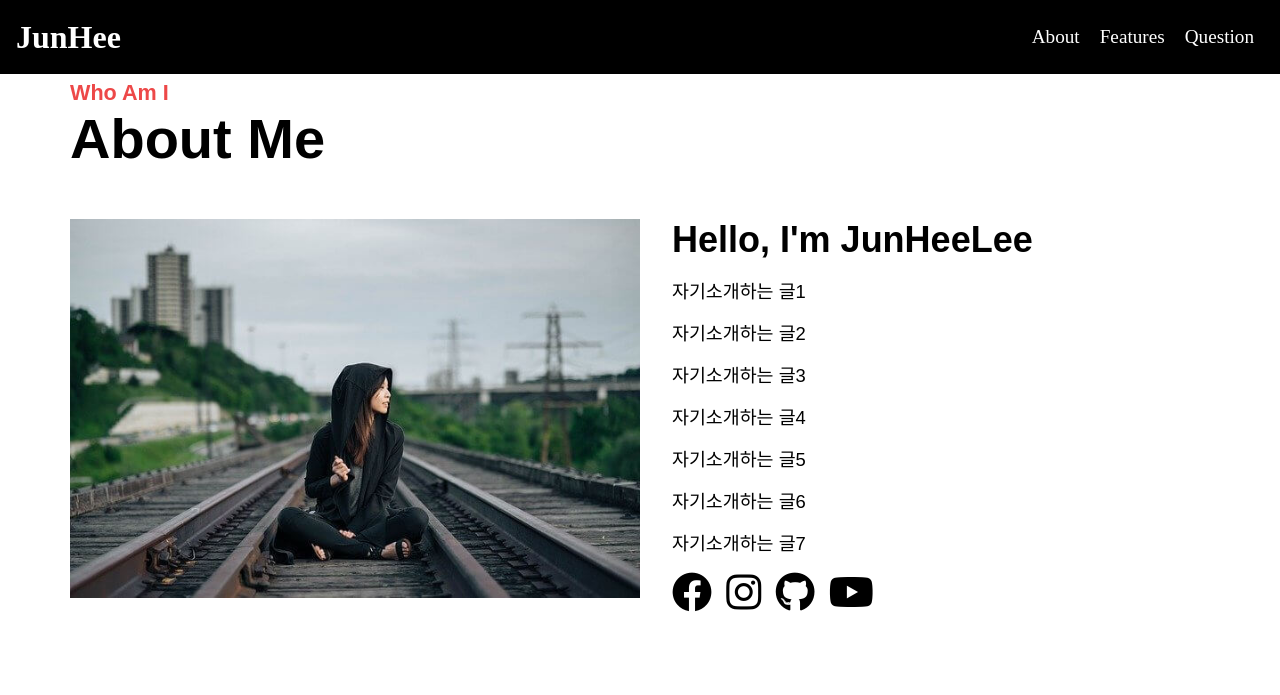
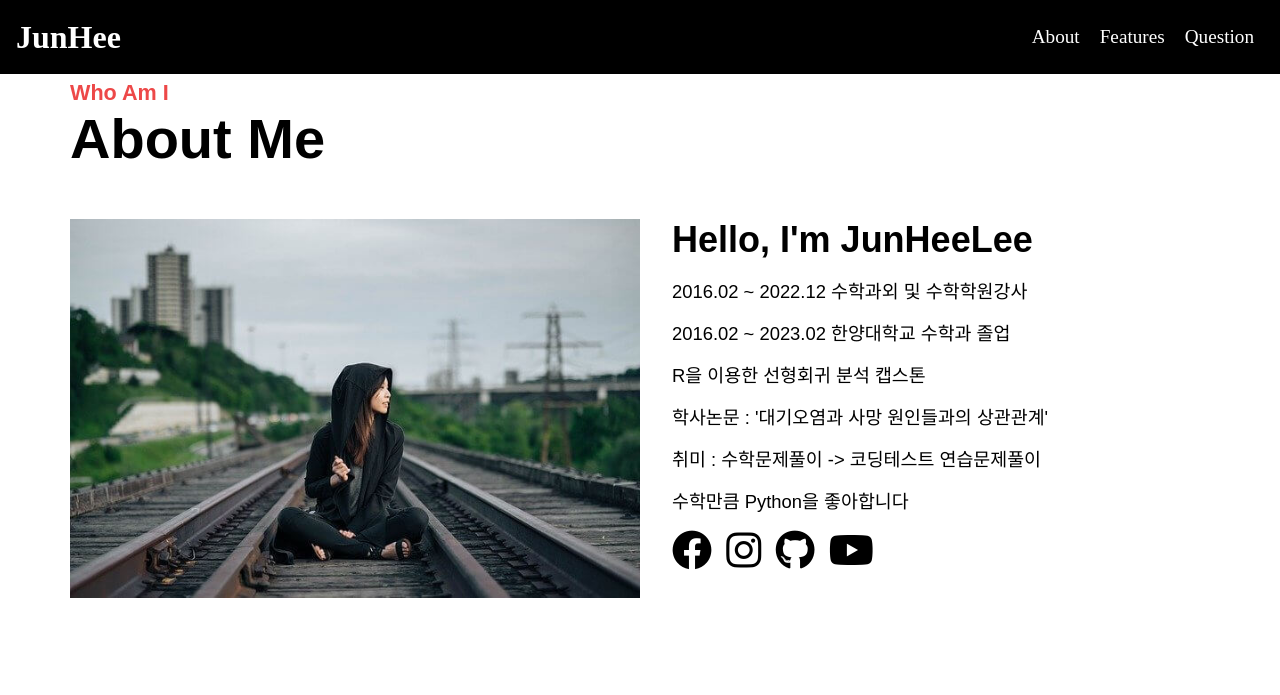
Before and after one commit to JunHeeMerong/DjangoPortfolio, a Django app: page /about/ in a window 1280 px wide. Shown: the top 695 px of the page. Run offline with Django 3.2, Linux system fonts and the light colour scheme; some libraries are stand-ins or nearby versions.

Commit message:
기본정보 커밋

```diff
--- a/Jun/views.py
+++ b/Jun/views.py
@@ -7,8 +7,7 @@ from .programmers import score
 
 # Create your views here.
 def home(request):
-    context = {'score' : score()}
-    return render(request, 'home/project.html', context)
+    return render(request, 'home/project.html')
 
 def mainpage(request):
     return render(request, 'home/mainpage.html')
@@ -17,7 +16,8 @@ def about(request):
     return render(request, 'home/about.html')
 
 def features(request):
-    return render(request, 'home/features.html')
+    context = {'score' : score()}
+    return render(request, 'home/features.html',context)
 
 def index(request):
     question_list = Question.objects.order_by('-create_date')
--- a/static/homescript.js
+++ b/static/homescript.js
@@ -2,7 +2,7 @@
     // span 요소 노드 가져오기
     const spanEl = document.querySelector("main h2 span");
     // 화면에 표시할 문장 배열
-    const txtArr = ['여기다가','이것저것','자랑할거 써봐요'];
+    const txtArr = ['수학전공','백엔드개발자','PYTHON','DJANGO'];
     // 배열의 인덱스 초깃값
     let index = 0;
     // 화면에 표시할 문장 배열에서 요소를 하나 가져온 뒤, 배열로 만들기
--- a/templates/home/about.html
+++ b/templates/home/about.html
@@ -12,13 +12,12 @@
         </div>
         <div class="right">
             <h3>Hello, <strong>I'm JunHeeLee</strong></h3>
-            <p>자기소개하는 글1</p>
-            <p>자기소개하는 글2</p>
-            <p>자기소개하는 글3</p>
-            <p>자기소개하는 글4</p>
-            <p>자기소개하는 글5</p>
-            <p>자기소개하는 글6</p>
-            <p>자기소개하는 글7</p>
+            <p>2016.02 ~ 2022.12 수학과외 및 수학학원강사</p>
+            <p>2016.02 ~ 2023.02 한양대학교 수학과 졸업</p>
+            <p>R을 이용한 선형회귀 분석 캡스톤</p>
+            <p>학사논문 : '대기오염과 사망 원인들과의 상관관계'</p>
+            <p>취미 : 수학문제풀이 -> 코딩테스트 연습문제풀이</p>
+            <p>수학만큼 Python을 좋아합니다</p>
             <div class="social">
                 <a href="#">
                     <i class="fa-brands fa-facebook"></i>
--- a/templates/home/mainpage.html
+++ b/templates/home/mainpage.html
@@ -4,8 +4,9 @@
     <div class="container">
         <h4>Welcome</h4>
         <h2>I'm A <span></span></h2>
-        <p>대충 자기소개하는 글</p>
-        <p>대충 자기소개하는 글 2</p>
+        <p>수학전공으로 알고리즘 등 논리적 사고력이 좋아요</p>
+        <p>머신러닝 같은 통계관련 내용 빠른 습득가능</p>
+        <p>Feature페이지는 아직 로딩이 5초정도 걸립니다</p>
         <button class="download">DOWNLOAD CV</button>
         <button class="mouse"><i class="fa-solid fa-computer-mouse"></i></button>
     </div>
```
Also changed, not shown: templates/home/features.html (+7 -2 lines), static/homestyle.css (line endings or trailing spaces).
